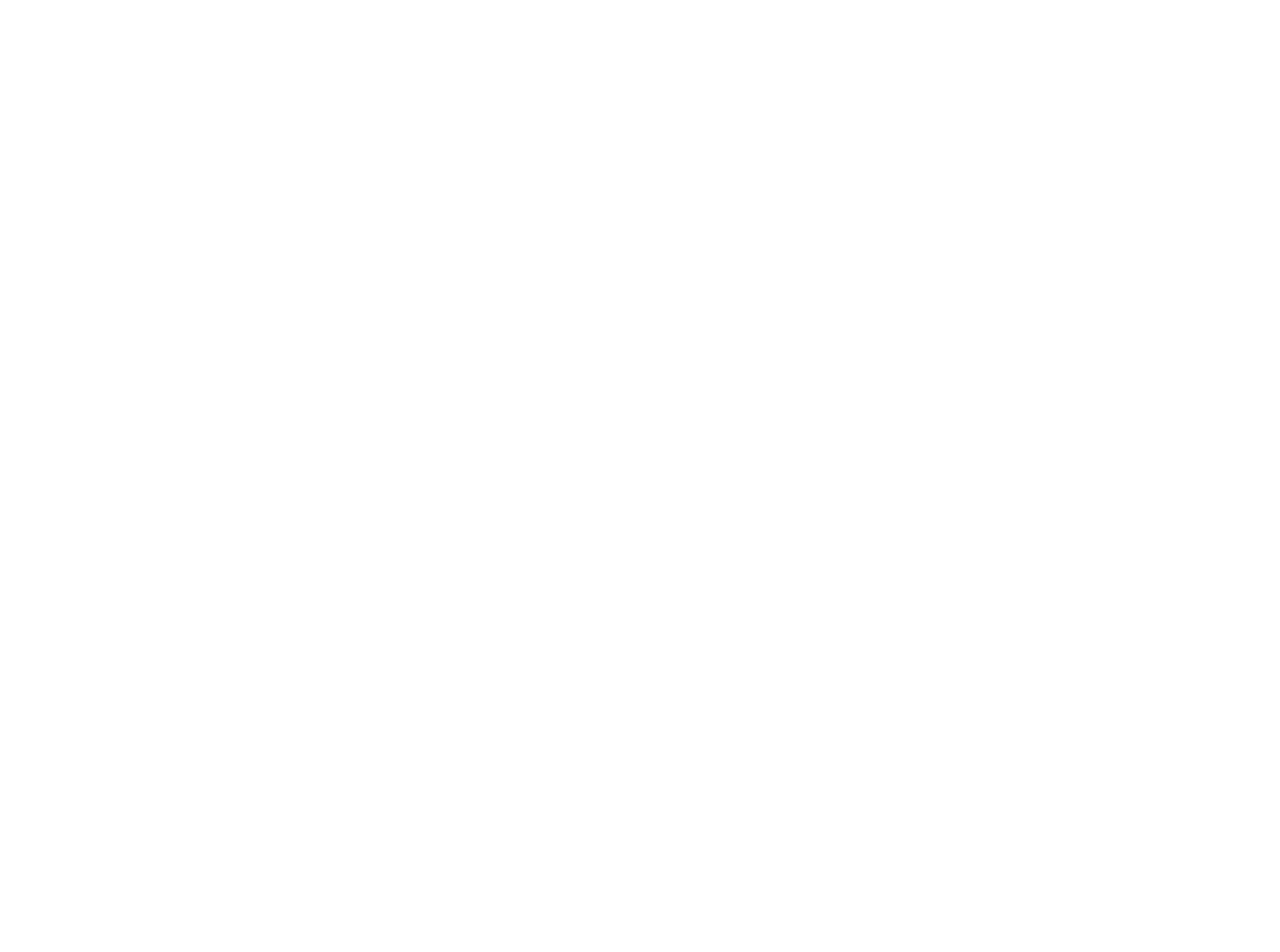
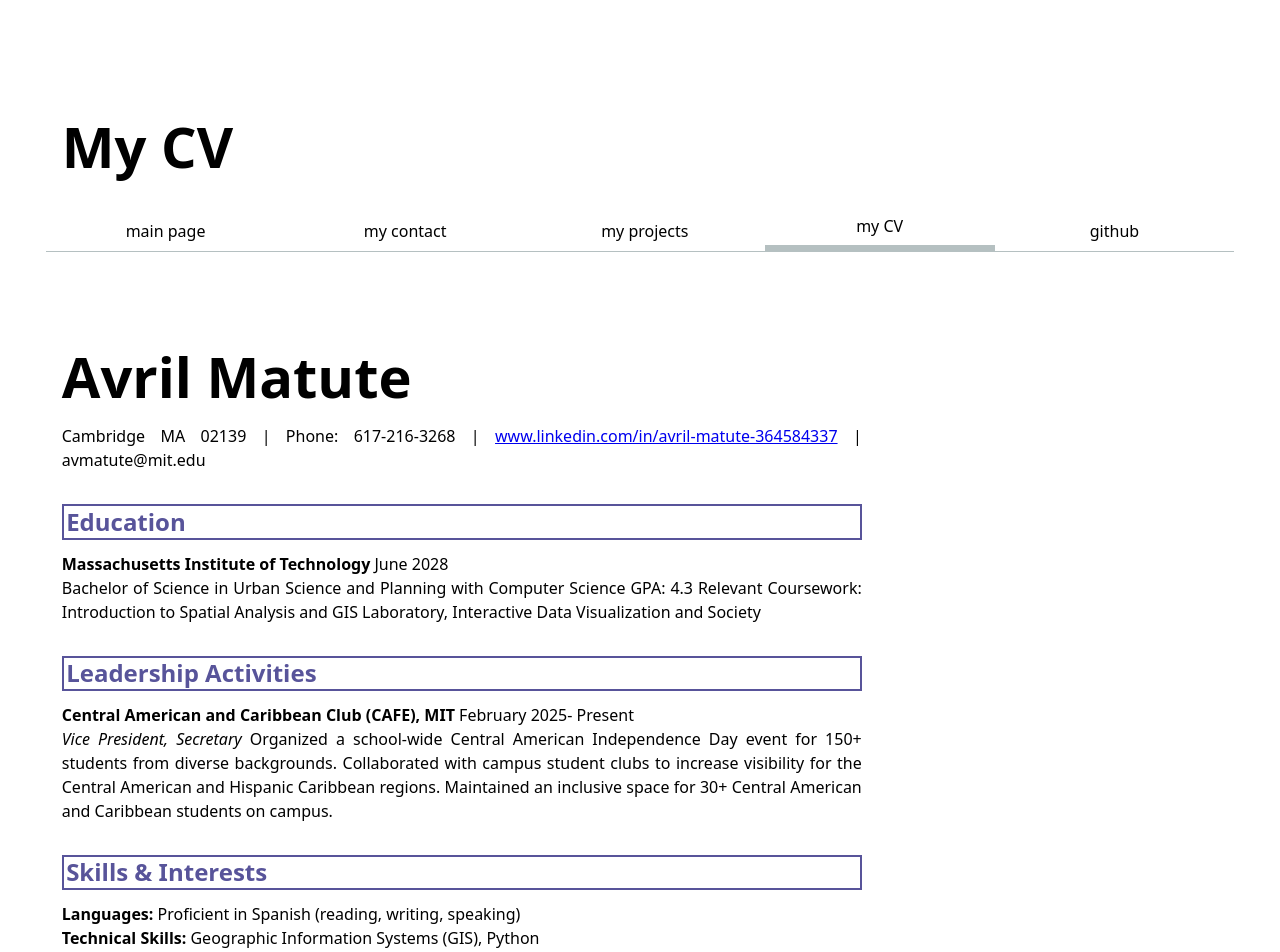
Before and after one commit to avril-matute/lab-3, a SvelteKit app: page /cv in a window 1280 px wide. Shown: the top 952 px of the page. Before the commit the page ends 800 px from the top, so only its background shows below. Built offline with nearby package versions, Linux system fonts and the light colour scheme.

Commit message:
lab 3 part 3

```diff
--- a/src/routes/cv/+page.svelte
+++ b/src/routes/cv/+page.svelte
@@ -1,3 +1,41 @@
 <svelte:head>
-  <title>Resume</title>
+  <title>CV</title>
 </svelte:head>
+
+<section id="cv">
+    <h1>My CV</h1>
+</section>
+
+<nav>
+    <a href=".">main page</a>
+    <a href="contact"> my contact  </a>
+    <a href="projects"> my projects </a>
+    <a class="current" href="cv"> my CV  </a>
+    <a href="https://github.com/avril-matute" target="_blank"> github</a>
+</nav>
+
+<section id="cv">
+    <h1>Avril Matute</h1>
+    <article> Cambridge MA 02139 | Phone: 617-216-3268 | <a href="https://www.linkedin.com/in/avril-matute-364584337"> www.linkedin.com/in/avril-matute-364584337</a> |  avmatute@mit.edu </article>
+</section>
+
+<section id="cv">
+    <h2 id="cvh2"> Education</h2>
+    <article><b>Massachusetts Institute of Technology</b>			                                                       <time>June 2028</time>
+    <br> Bachelor of Science in Urban Science and Planning with Computer Science			                                           		                                                        GPA: 4.3
+    Relevant Coursework: Introduction to Spatial Analysis and GIS Laboratory, Interactive Data Visualization and Society  </article>
+</section>
+<section id="cv">
+    <h2 id="cvh2">Leadership Activities</h2>
+    <b>Central American and Caribbean Club (CAFE), MIT </b>                                                                                   <time>February 2025- Present</time>
+    <br><i>Vice President, Secretary</i>
+    Organized a school-wide  Central American Independence Day event for 150+ students from diverse backgrounds.
+    Collaborated with campus student clubs to increase visibility  for the Central American and Hispanic Caribbean regions.
+    Maintained an inclusive space for 30+ Central American and Caribbean students on campus.
+</section>
+
+<section id="cv">
+    <h2 id="cvh2">Skills & Interests</h2>
+    <b>Languages:</b> Proficient in Spanish (reading, writing, speaking)
+    <br><b>Technical Skills:</b> Geographic Information Systems (GIS), Python
+</section>
```
Also changed, not shown: src/routes/+page.svelte (+7 -0 lines), src/routes/contact/+page.svelte (+8 -0 lines), src/routes/projects/+page.svelte (+72 -0 lines).
